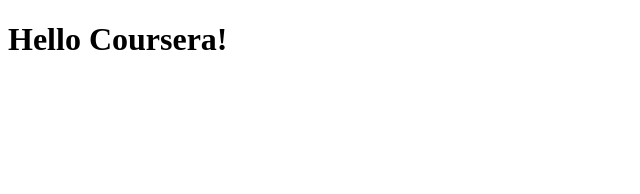
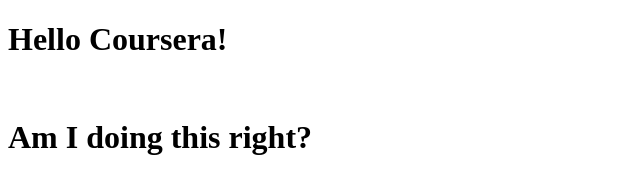
Before and after one commit to clapabhi/Coursera-Test, a plain HTML site: page site/index.html in a window 1280 px wide. Shown: the whole page, without its empty margins (0-640 px from the left). Drawn offline with Linux system fonts and the light colour scheme.

Commit message:
Few changes

```diff
--- a/site/index.html
+++ b/site/index.html
@@ -5,5 +5,7 @@
 </head>
 <body>
 <h1>Hello Coursera!</h1>
+<br>
+<h1> Am I doing this right?</h1>
 </body>
 </html>
```
